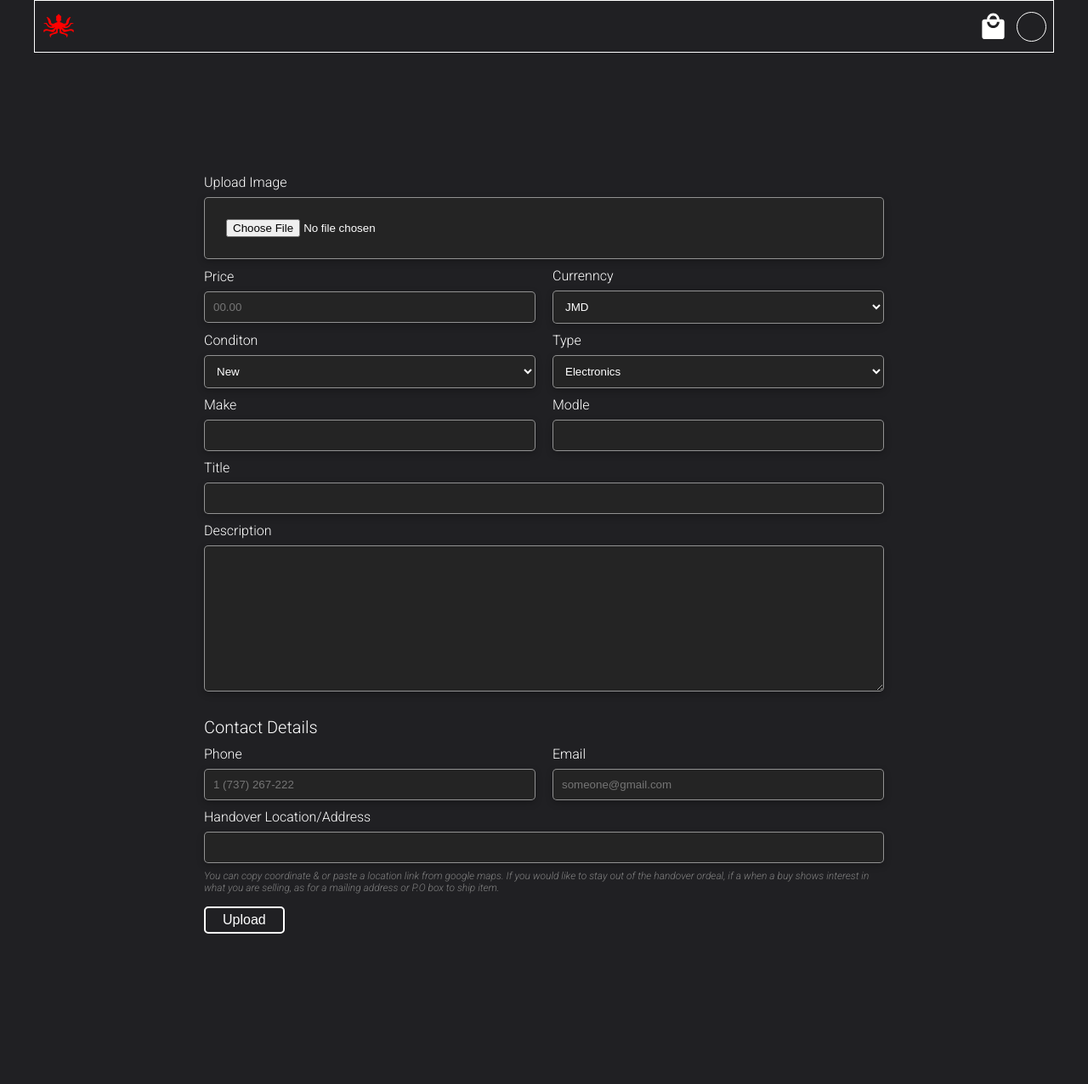
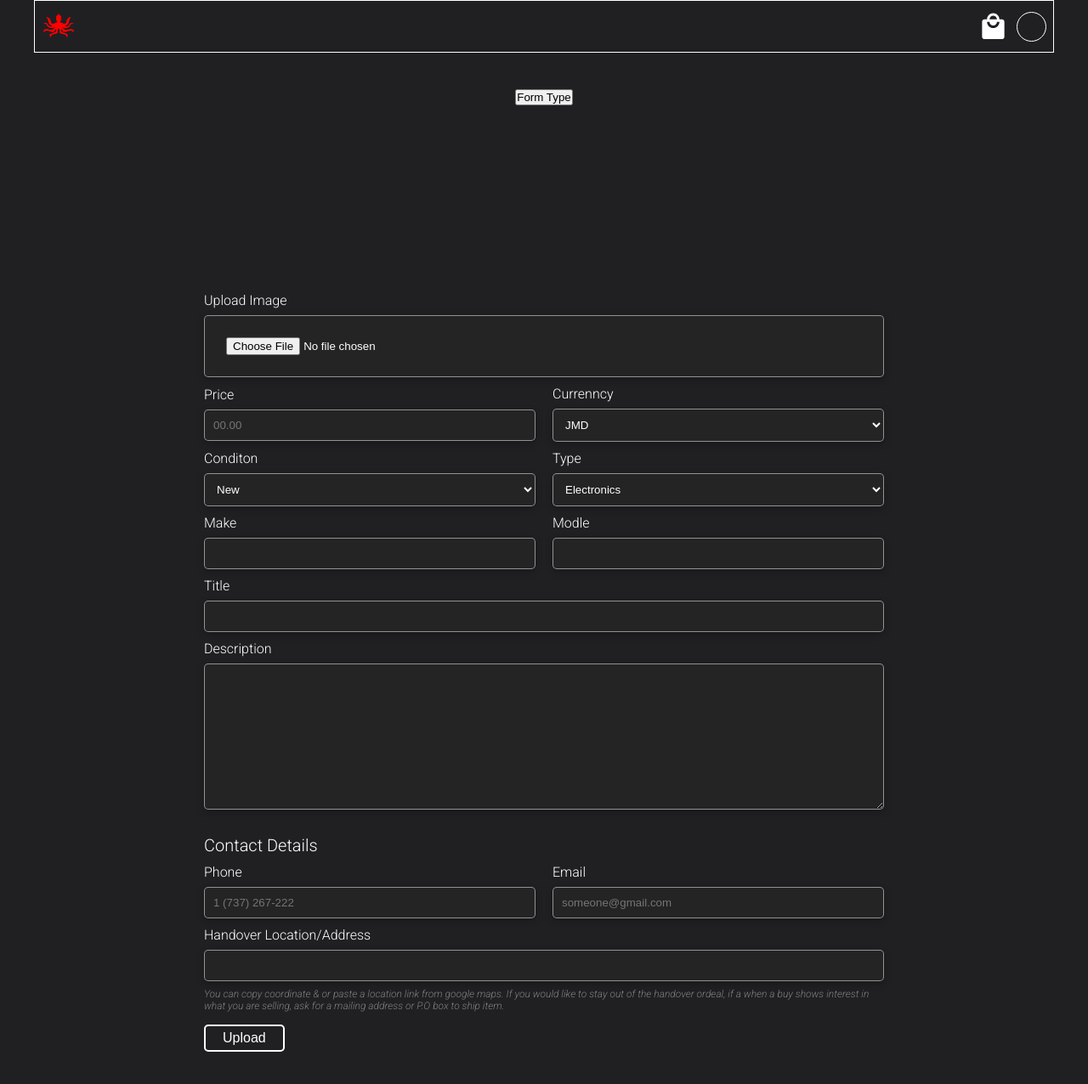
Before and after one commit to Dev-Rook/marketio, a React (Vite) app: page /createItem in a window 1280 px wide. Shown: the top 1276 px of the page at 85% size. Built offline with nearby package versions, Linux system fonts and the light colour scheme.

Commit message:
Toggle
Added a basic toggle button to switch between the different form types. Switching it to a switch in the future for aesthetic.

```diff
--- a/src/components/ItemForm.jsx
+++ b/src/components/ItemForm.jsx
@@ -167,7 +167,7 @@ const ItemForm = () => {
           <p className={styles.finePrint}>
             You can copy coordinate & or paste a location link from google maps.
             If you would like to stay out of the handover ordeal, if a when a
-            buy shows interest in what you are selling, as for a mailing address
+            buy shows interest in what you are selling, ask for a mailing address
             or P.O box to ship item.
           </p>
         </div>
--- /dev/null
+++ b/src/components/ServiceForm.jsx
@@ -0,0 +1,9 @@
+import React from 'react'
+
+const ServiceForm = () => {
+  return (
+    <div>ServiceForm</div>
+  )
+}
+
+export default ServiceForm
--- a/src/routes/CreateItem.jsx
+++ b/src/routes/CreateItem.jsx
@@ -1,3 +1,5 @@
+import { useState } from "react";
+
 // Styles ImportL:
 import "../styles/global.scss";
 
@@ -6,12 +8,20 @@ import { ItemCreationContext } from "../context/ItemCreationContext.js";
 
 // Components Import:
 import ItemForm from "../components/ItemForm";
+import ServiceForm from "../components/ServiceForm";
 
 const CreateItem = () => {
+  const [formType, setFormType] = useState(true);
+
+  const toggleFormType = () => {
+    setFormType(prev => !prev);
+  };
+
   return (
     <div className="page">
+      <button style={{marginTop: "100px"}} onClick={toggleFormType}>Form Type</button>
       <ItemCreationContext.Provider value={""}>
-        <ItemForm />
+        {formType ? <ItemForm /> : <ServiceForm />}
       </ItemCreationContext.Provider>
     </div>
   );
```
